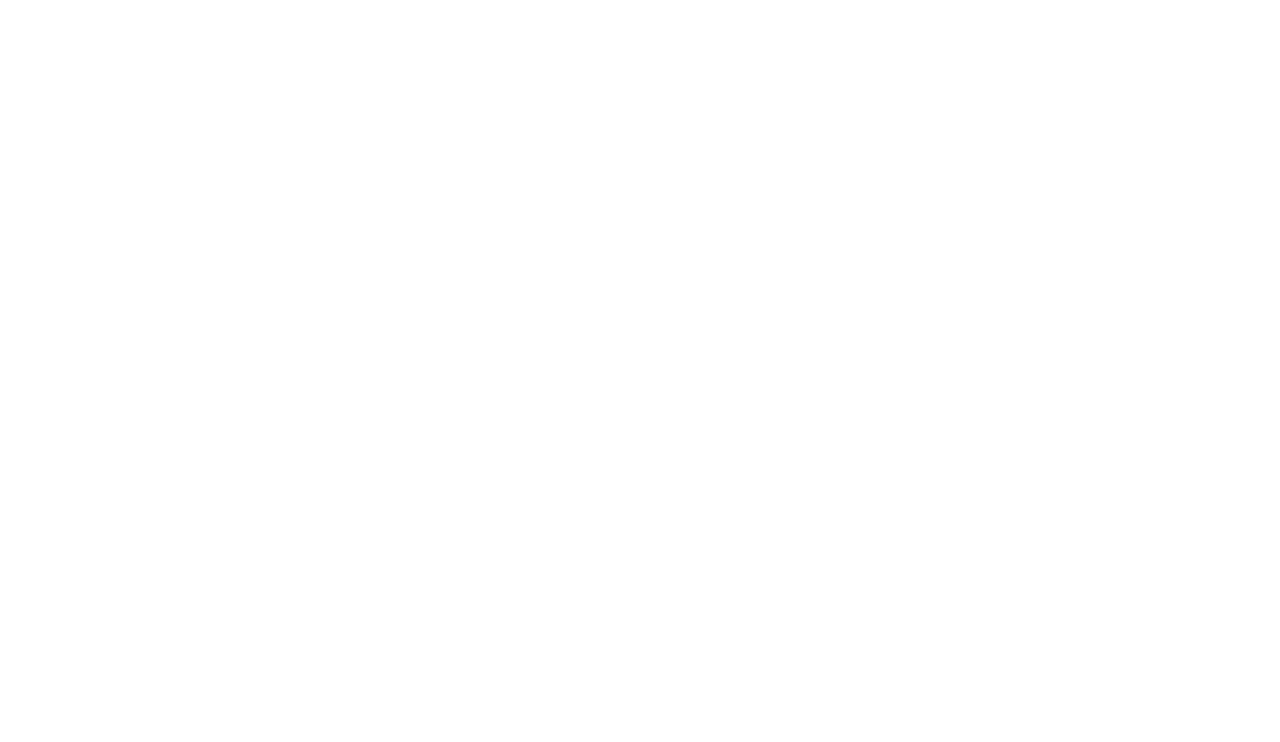
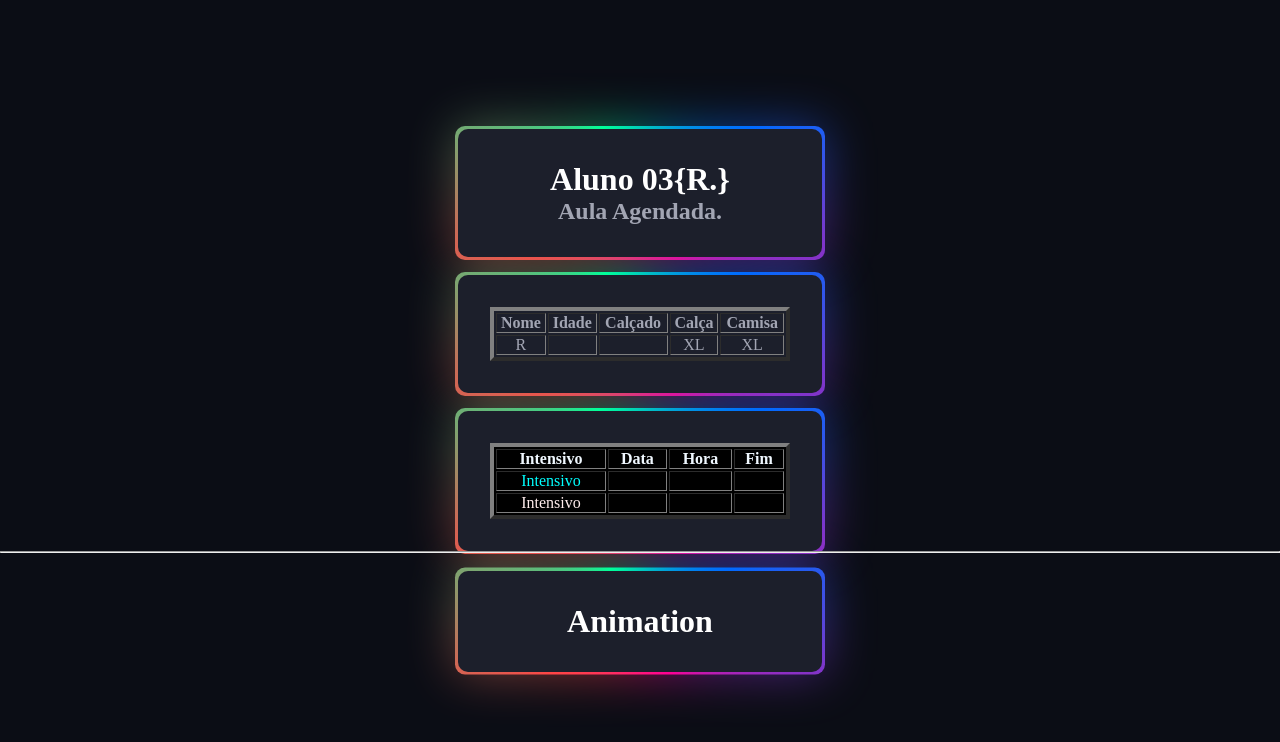
Before and after one commit to edskate/Table-Exemplo-2, a plain HTML site: page index.html in a window 1280 px wide. Drawn offline with Linux system fonts and the light colour scheme.

Commit message:
Criação de uma table animation

```diff
--- a/index.html
+++ b/index.html
@@ -4,8 +4,60 @@
     <meta charset="UTF-8">
     <meta name="viewport" content="width=device-width, initial-scale=1.0">
     <title>Exemplo 2</title>
+    <link rel="stylesheet" href="style.css">
 </head>
 <body>
+    <div class="card">
+        <h1>Aluno 03{R.}</h1>
+        <h2>Aula Agendada.</h2>
+        </div>
+        <br>
+    <div class="card">
+        <table border="4" width="300">
+            <tr>
+                <th>Nome</th>
+                <th>Idade</th>
+                <th>Calçado</th>
+                <th>Calça</th>
+                <th>Camisa</th>
+            </tr>
+            <tr>
+                <td>R</td>
+                <td></td>
+                <td></td>
+                <td>XL</td>
+                <td>XL</td>
+            </tr>
 
+        </table>
+    </div>
+    <br>
+    <div class="card">
+        <table border="4" width="300" bgcolor="gr">
+            <tr>
+                <th style="color: aliceblue;">Intensivo</th>
+                <th style="color: aliceblue;">Data</th>
+                <th style="color: aliceblue;">Hora</th>
+                <th style="color: aliceblue;">Fim</th>
+            </tr>
+            <tr>
+                <td style="color: aqua;">Intensivo</td>
+                <td style="color: aqua;"></td>
+                <td style="color: aqua;"></td>
+                <td style="color: aqua;"></td>
+            </tr>
+            <tr>
+                <td style="color: rgb(255, 237, 237);">Intensivo</td>
+                <td style="color: rgb(255, 255, 255);"></td>
+                <td style="color: rgb(255, 255, 255);"></td>
+                <td style="color: rgb(255, 245, 245);"></td>
+            </tr>
+        </table>
+    </div>
+        <hr>
+        <br>
+        <div class="card">
+            <h1>Animation</h1>
+            <p></p>
 </body>
 </html>
--- /dev/null
+++ b/style.css
@@ -0,0 +1,59 @@
+*{
+    margin: 0;
+    padding: 0;
+  }
+  html{
+    font-family: Poppins;
+    color: #f0f0f0;
+  }
+  body{
+    min-height: 100vh;
+    background: #0b0d15;
+    color: #a2a5b3;
+    align-content: center;
+  }
+  h1{
+    color: white;
+  }
+  .card{
+    margin: 0 auto;
+    padding: 2em;
+    width: 300px;
+    background: #1c1f2b;
+    text-align: center;
+    border-radius: 10px;
+    position: relative;
+  }
+
+  @property --angle{
+    syntax: "<angle>";
+    initial-value: 0deg;
+    inherits: false;
+  }
+
+  .card::after, .card::before{
+    content: '';
+    position: absolute;
+    height: 100%;
+    width: 100%;
+    background-image: conic-gradient(from var(--angle), #ff4545, #00ff99, #006aff, #ff0095, #ff4545);
+    top: 50%;
+    left: 50%;
+    translate: -50% -50%;
+    z-index: -1;
+    padding: 3px;
+    border-radius: 10px;
+    animation: 3s spin linear infinite;
+  }
+  .card::before{
+    filter: blur(1.5rem);
+    opacity: 0.5;
+  }
+  @keyframes spin{
+    from{
+      --angle: 0deg;
+    }
+    to{
+      --angle: 360deg;
+    }
+  }
```
